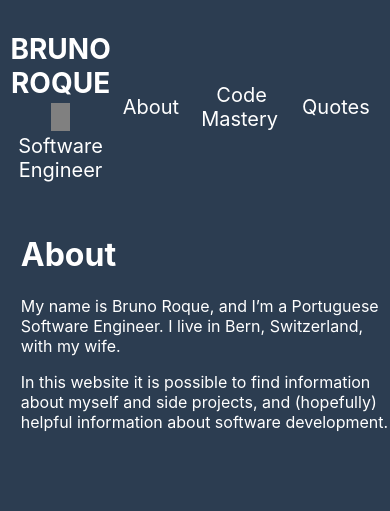
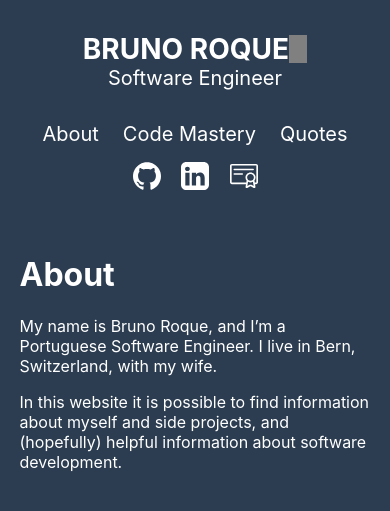
Before and after one commit to brunoroque06/brunoroque06.github.io, a Jekyll site: the page built from index.md, in a window 390 px wide. Shown: the top 511 px of the page. Built offline with Jekyll 4.4.1, drawn with Linux system fonts in a browser that asks for light colours.

Commit message:
Add mobile support

```diff
--- a/_includes/header.html
+++ b/_includes/header.html
@@ -10,8 +10,8 @@
     <div class="item"><a href="{{ site.data.global.url }}/{{ page | downcase | replace: ' ', '-'}}">{{
         page }}</a></div>
     {% endfor %}
-    <div class="logos">
-      {% include logos.html %}
-    </div>
+  </div>
+  <div class="logos">
+    {% include logos.html %}
   </div>
 </div>
--- a/_includes/style.scss
+++ b/_includes/style.scss
@@ -55,9 +55,6 @@ header {
   }
   .items {
     display: flex;
-    flex-direction: row;
-    align-items: center;
-    text-align: center;
     margin-left: auto;
   }
   .item {
@@ -113,6 +110,17 @@ main {
     width: 90%;
   }
 }
+@media only screen and (max-width: 750px) {
+  header {
+    .bar {
+      display: flex;
+      flex-direction: column;
+    }
+    .items {
+      margin: 2em 0 0.5em 0;
+    }
+  }
+}
 @media only screen and (max-width: 250px) {
   html,
   body {
```
